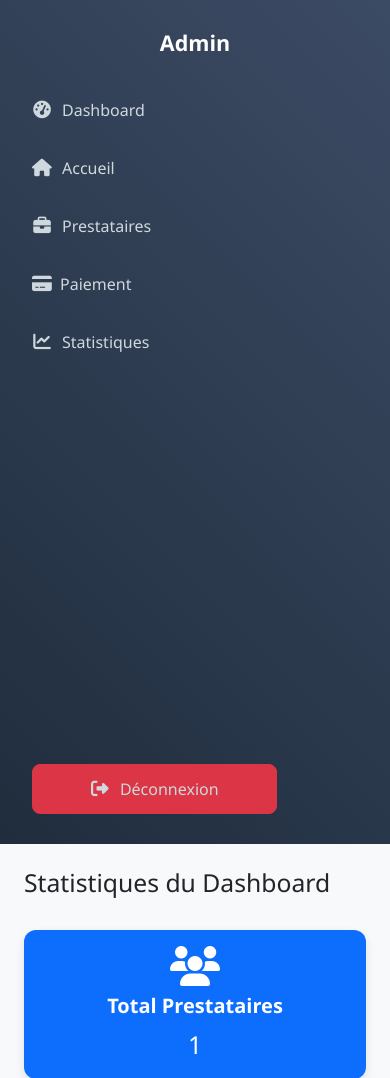
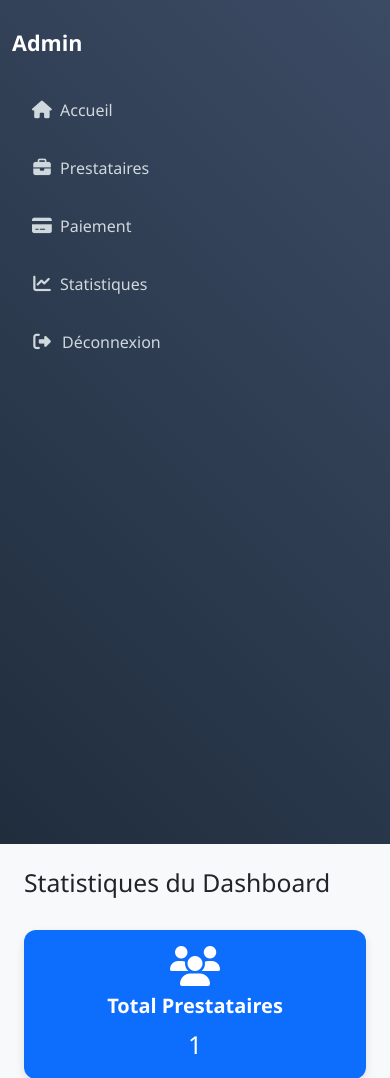
Before and after one commit to inney17/app, a Flask app: template gestion_appli/templates/statistics.html in a window 390 px wide. Shown: the top 1078 px of the page. Run offline with Flask 3, Linux system fonts and the light colour scheme; the template is opened without the code that fills it: most values are stand-ins (such as "Sample title", 1, 10 or a date in 2020); some libraries are stand-ins or nearby versions.

Commit message:
Add files via upload

```diff
--- a/gestion_appli/main.py
+++ b/gestion_appli/main.py
@@ -190,7 +190,7 @@ def paiement():
         prestataire_id = request.form['prestataire_id']
         montant = request.form['montant']
         date_paiement = datetime.now().strftime('%Y-%m-%d')
-        date_expiration = (datetime.now().replace(year=datetime.now().year + 1)).strftime('%Y-%m-%d')
+        date_expiration = (datetime.now().replace(month=datetime.now().month + 1)).strftime('%Y-%m-%d')
 
         cursor.execute("""
             INSERT INTO paiement (prestataire_id, montant, date_paiement, date_expiration)
--- a/gestion_appli/templates/inscription.html
+++ b/gestion_appli/templates/inscription.html
@@ -77,7 +77,7 @@
 
                     <div class="mb-3">
                         <label for="image" class="form-label">Image :</label>
-                        <input type="file" id="image" name="image" class="form-control" >
+                        <input type="file" id="image" name="image" class="form-control"  required >
                     </div>
 
 
--- a/gestion_appli/templates/statistics.html
+++ b/gestion_appli/templates/statistics.html
@@ -48,13 +48,7 @@
       width: 20px;
       text-align: center;
     }
-    .logout-btn {
-      margin-top: auto;
-      padding: 20px;
-      text-align: center;
-    }
-    .logout-btn a {
-      justify-content: center;
+
     }
     /* Styles des cartes */
     .stat-card {
@@ -73,7 +67,7 @@
     .card h5 {
       font-weight: bold;
     }
-    /* Animation des icônes */
+      /* Animation des icônes */
     .sidebar a:hover i {
       animation: bounce 0.5s;
     }
@@ -83,24 +77,30 @@
     }
   </style>
 </head>
+
 <body>
   <div class="container-fluid">
     <div class="row">
-      <!-- Sidebar identique à admin dashboard -->
-      <nav class="col-md-2 sidebar d-flex flex-column">
-        <h4>Admin</h4>
-        <a href="/admin_dashboard"><i class="fas fa-tachometer-alt"></i> Dashboard</a>
-        <a href="/"><i class="fas fa-home"></i> Accueil</a>
-        <a href="{{ url_for('admin_dashboard') }}"><i class="fas fa-briefcase"></i> Prestataires</a>
-        <a href="{{ url_for('paiement') }}"><i class="fas fa-credit-card me-2"></i> Paiement</a>
-        <a href="{{ url_for('statistics') }}" class="active"><i class="fas fa-chart-line"></i> Statistiques</a>
+  </style>
+</head>
+<body>
+  <div class="container-fluid">
+    <div class="row">
 
-        <div class="logout-btn">
-          <a href="{{ url_for('admin_logout') }}" class="btn btn-danger w-75">
+ <!-- Sidebar -->
+
+ <nav class="col-md-2 sidebar d-flex flex-column align-items-start">
+  <h4>Admin</h4>
+  <a href="/"><i class="fas fa-home me-2"></i> Accueil</a>
+  <a href="{{ url_for('admin_dashboard') }}"><i class="fas fa-briefcase me-2"></i> Prestataires</a>
+  <a href="{{ url_for('paiement') }}"><i class="fas fa-credit-card me-2"></i> Paiement</a>  <!-- Lien vers Paiement -->
+  <a href="{{ url_for('statistics') }}"><i class="fas fa-chart-line me-2"></i> Statistiques</a>
+  <div class="logout-btn">
+          <a href="{{ url_for('admin_logout') }}">
             <i class="fas fa-sign-out-alt"></i> Déconnexion
           </a>
         </div>
-      </nav>
+ </nav>
 
       <!-- Contenu principal -->
       <main class="col-md-10 p-4">
```
Also changed, not shown: gestion_appli/templates/admin_dashboard.html (+10 -3 lines), gestion_appli/templates/index.html (+6 -2 lines), gestion_appli/templates/paiement.html (+20 -15 lines).
